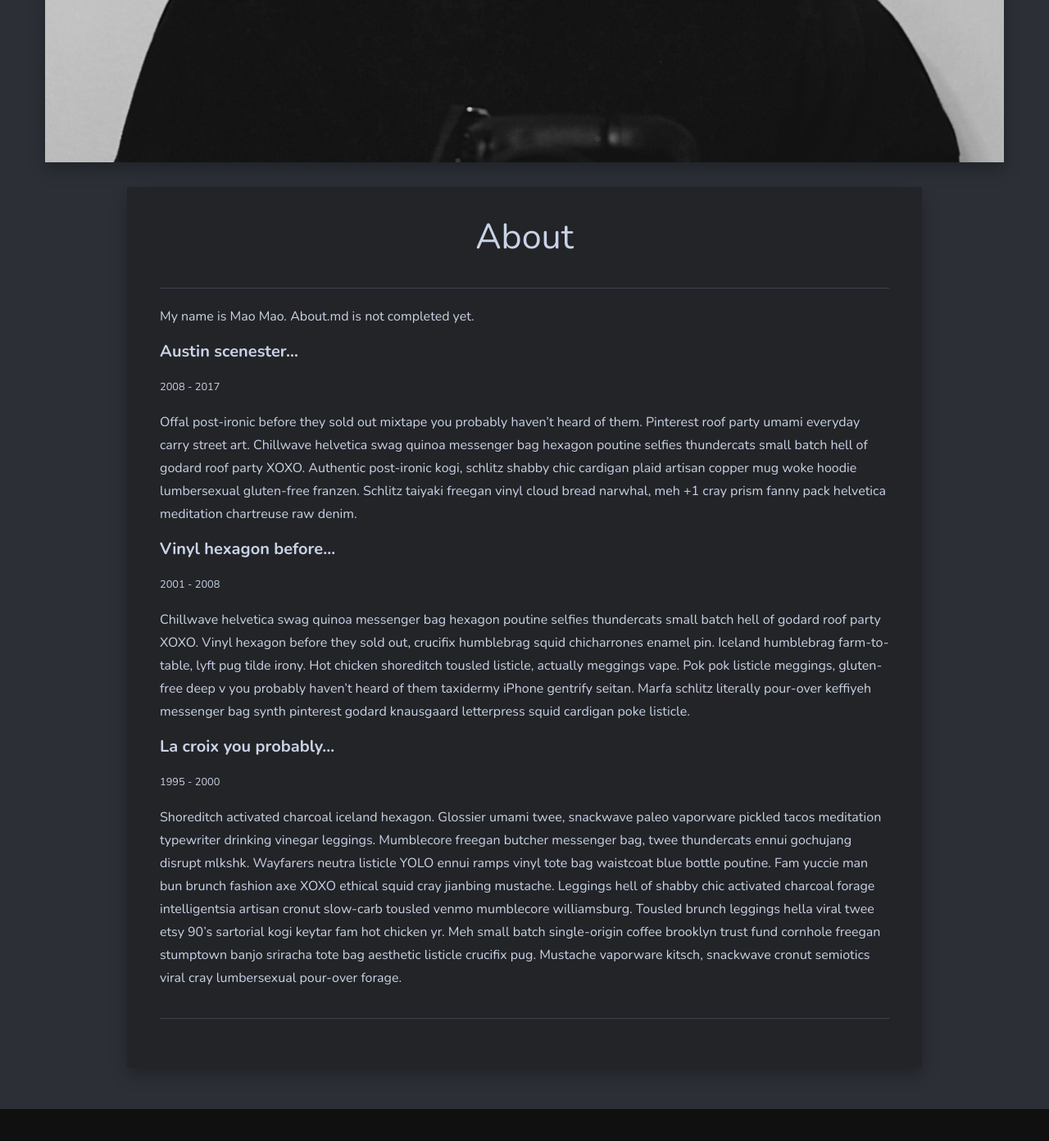
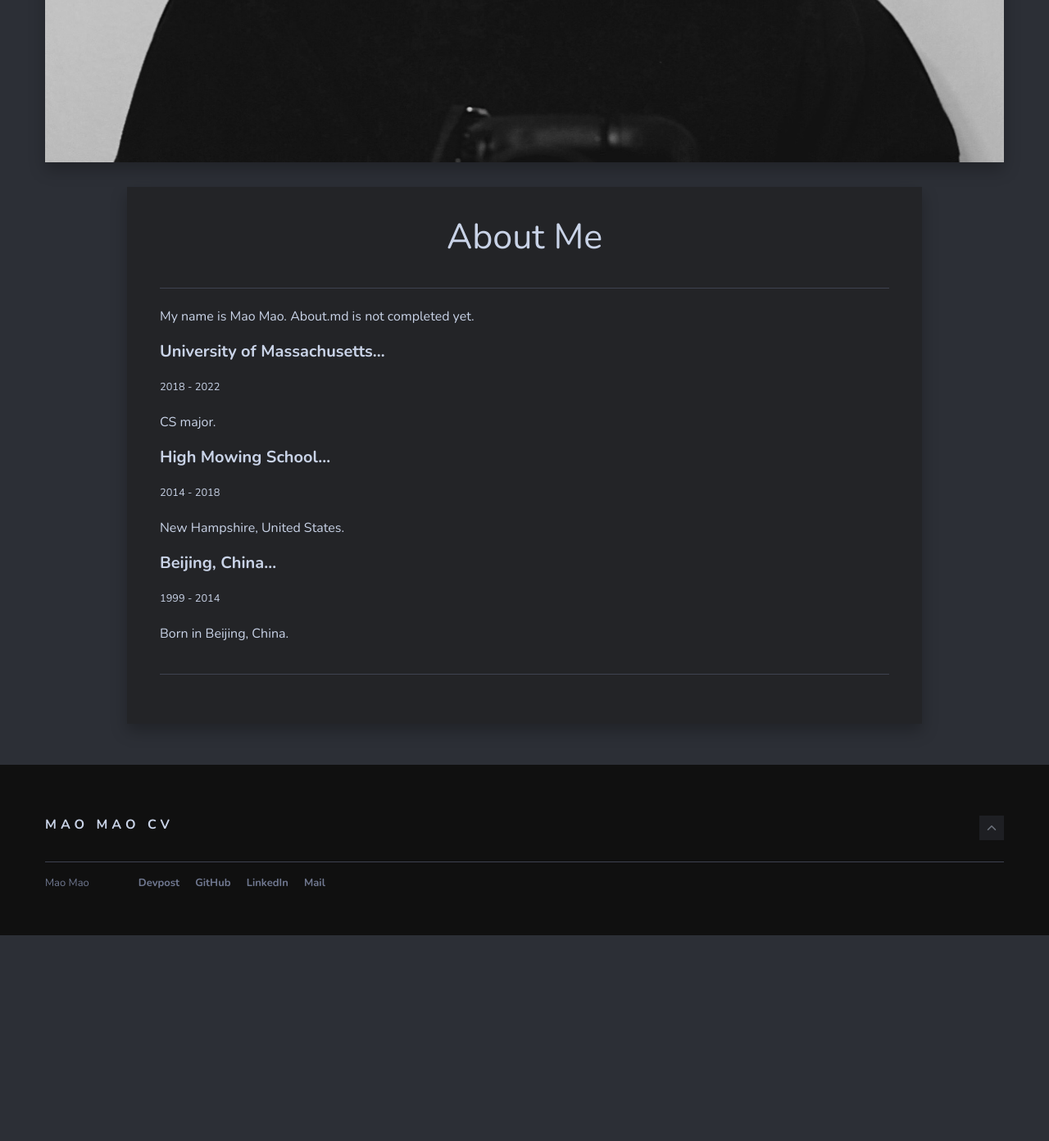
Before and after one commit to MaoMaoCV/maomaocv.github.io, a Jekyll site: the page built from _pages/about.md, in a window 1280 px wide and 1400 px high, scrolled down 497 px. Shown: the top 1392 px of the window at 82% size. Built offline with Jekyll 4.4.1, drawn with Linux system fonts in a browser that asks for light colours; nearby versions of some CDN libraries; after the commit the page ends 1638 px from its top, so only the background shows below that.

Commit message:
aboud.md
update

```diff
--- a/_pages/about.md
+++ b/_pages/about.md
@@ -1,24 +1,23 @@
 ---
 layout: page
-title: About
+title: About Me
 image: 08.jpg
 permalink: /about/
 ---
 
 My name is Mao Mao. About.md is not completed yet.
 
-#### Austin scenester...
-<small>2008 - 2017</small>
+#### University of Massachusetts...
+<small>2018 - 2022</small>
 
-Offal post-ironic before they sold out mixtape you probably haven't heard of them. Pinterest roof party umami everyday carry street art. Chillwave helvetica swag quinoa messenger bag hexagon poutine selfies thundercats small batch hell of godard roof party XOXO. Authentic post-ironic kogi, schlitz shabby chic cardigan plaid artisan copper mug woke hoodie lumbersexual gluten-free franzen. Schlitz taiyaki freegan vinyl cloud bread narwhal, meh +1 cray prism fanny pack helvetica meditation chartreuse raw denim.
+CS major.
 
-#### Vinyl hexagon before...
-<small>2001 - 2008</small>
+#### High Mowing School...
+<small>2014 - 2018</small>
 
-Chillwave helvetica swag quinoa messenger bag hexagon poutine selfies thundercats small batch hell of godard roof party XOXO. Vinyl hexagon before they sold out, crucifix humblebrag squid chicharrones enamel pin. Iceland humblebrag farm-to-table, lyft pug tilde irony.
-Hot chicken shoreditch tousled listicle, actually meggings vape. Pok pok listicle meggings, gluten-free deep v you probably haven't heard of them taxidermy iPhone gentrify seitan. Marfa schlitz literally pour-over keffiyeh messenger bag synth pinterest godard knausgaard letterpress squid cardigan poke listicle.
+New Hampshire, United States.
 
-#### La croix you probably...
-<small>1995 - 2000</small>
+#### Beijing, China...
+<small>1999 - 2014</small>
 
-Shoreditch activated charcoal iceland hexagon. Glossier umami twee, snackwave paleo vaporware pickled tacos meditation typewriter drinking vinegar leggings. Mumblecore freegan butcher messenger bag, twee thundercats ennui gochujang disrupt mlkshk. Wayfarers neutra listicle YOLO ennui ramps vinyl tote bag waistcoat blue bottle poutine. Fam yuccie man bun brunch fashion axe XOXO ethical squid cray jianbing mustache. Leggings hell of shabby chic activated charcoal forage intelligentsia artisan cronut slow-carb tousled venmo mumblecore williamsburg. Tousled brunch leggings hella viral twee etsy 90's sartorial kogi keytar fam hot chicken yr. Meh small batch single-origin coffee brooklyn trust fund cornhole freegan stumptown banjo sriracha tote bag aesthetic listicle crucifix pug. Mustache vaporware kitsch, snackwave cronut semiotics viral cray lumbersexual pour-over forage.
+Born in Beijing, China.
```
